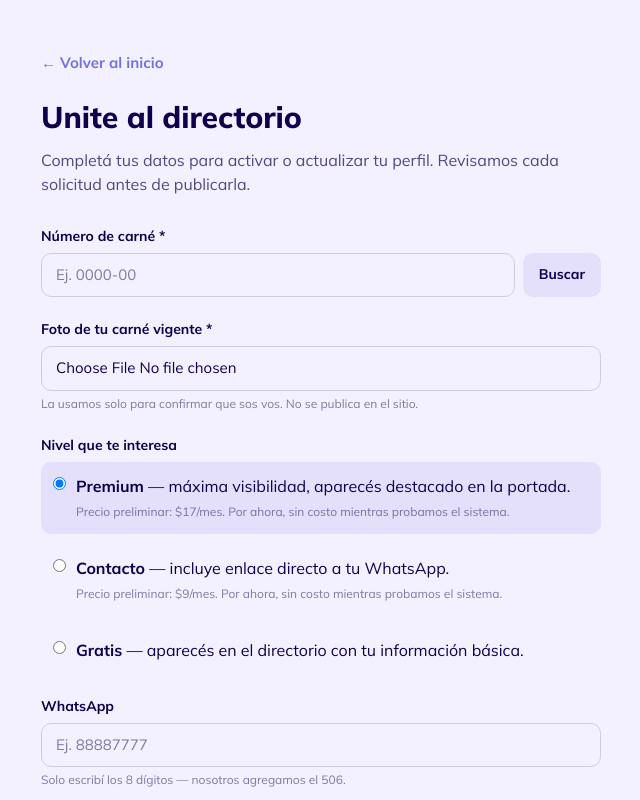
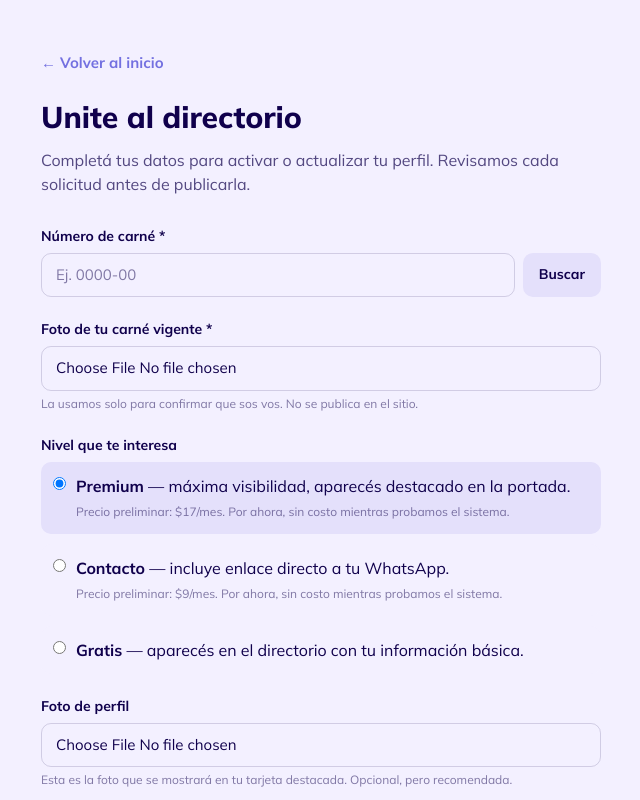
Before and after one commit to Cubujuqui/ncr-directory, a Next.js app: page /unirme in a window 1280 px wide. Shown: the top 800 px of the page, without its empty margins (319-959 px from the left). Built offline with nearby package versions, Linux system fonts and the light colour scheme; no server answers.

Commit message:
add premium profile photo upload, show both photos on admin review page, make carne photo clickable to expand

```diff
--- a/app/admin/page.tsx
+++ b/app/admin/page.tsx
@@ -44,11 +44,24 @@ export default async function AdminPage() {
         <div style={{ display: 'flex', flexDirection: 'column', gap: '20px' }}>
           {solicitudesConFoto.map((s) => (
             <div key={s.id} style={{ background: '#fff', borderRadius: '16px', padding: '22px', boxShadow: '0 4px 14px rgba(16,0,76,0.06)' }}>
-              <div style={{ display: 'flex', gap: '20px' }}>
-                {s.fotoUrlFirmada && (
-                  // eslint-disable-next-line @next/next/no-img-element
-                  <img src={s.fotoUrlFirmada} alt="Carné" style={{ width: '140px', height: '140px', objectFit: 'cover', borderRadius: '10px', flexShrink: 0 }} />
-                )}
+<div style={{ display: 'flex', gap: '20px' }}>
+                <div style={{ display: 'flex', flexDirection: 'column', gap: '10px', flexShrink: 0 }}>
+{s.fotoUrlFirmada && (
+                    <div>
+                      <p style={{ fontSize: '11px', fontWeight: 700, color: 'rgba(16,0,76,0.5)', margin: '0 0 4px' }}>Carné (verificación)</p>
+                      <a href={s.fotoUrlFirmada} target="_blank" rel="noopener noreferrer">
+                        {/* eslint-disable-next-line @next/next/no-img-element */}
+                        <img src={s.fotoUrlFirmada} alt="Carné" style={{ width: '140px', height: '140px', objectFit: 'cover', borderRadius: '10px', cursor: 'zoom-in' }} />
+                      </a>
+                    </div>
+                  )}                  {s.foto_url && (
+                    <div>
+                      <p style={{ fontSize: '11px', fontWeight: 700, color: 'rgba(16,0,76,0.5)', margin: '0 0 4px' }}>Foto de perfil (pública)</p>
+                      {/* eslint-disable-next-line @next/next/no-img-element */}
+                      <img src={s.foto_url} alt="Foto de perfil" style={{ width: '140px', height: '140px', objectFit: 'cover', borderRadius: '10px' }} />
+                    </div>
+                  )}
+                </div>
                 <div style={{ flex: 1 }}>
                   <p style={{ fontWeight: 800, fontSize: '17px', margin: '0 0 4px' }}>Carné {s.carne}</p>
                   <p style={{ fontSize: '13px', color: 'rgba(16,0,76,0.5)', margin: '0 0 10px' }}>
--- a/app/unirme/page.tsx
+++ b/app/unirme/page.tsx
@@ -15,7 +15,8 @@ export default function Unirme() {
   const [usarNombreCPN, setUsarNombreCPN] = useState(true);
 
   const [fotoCarne, setFotoCarne] = useState<File | null>(null);
-
+  const [fotoPerfil, setFotoPerfil] = useState<File | null>(null);
+  const [tier, setTier] = useState('premium');
   async function buscarNombre() {
     if (!carneValor.trim()) return;
     setBuscando(true);
@@ -86,7 +87,7 @@ const nombresCanal: Record<string, string> = {
     const extension = fotoCarne.name.split('.').pop();
     const rutaFoto = `${carne}-${Date.now()}.${extension}`;
 
-    const { error: errorSubida } = await supabase.storage
+const { error: errorSubida } = await supabase.storage
       .from('carnes-verificacion')
       .upload(rutaFoto, fotoCarne);
 
@@ -97,8 +98,27 @@ const nombresCanal: Record<string, string> = {
       return;
     }
 
-    const { error } = await supabase.from('solicitudes').insert({
-      carne,
+    let fotoPerfilUrl: string | null = null;
+    if (tier === 'premium' && fotoPerfil) {
+      const extensionPerfil = fotoPerfil.name.split('.').pop();
+      const rutaFotoPerfil = `${carne}-${Date.now()}.${extensionPerfil}`;
+
+      const { error: errorSubidaPerfil } = await supabase.storage
+        .from('fotos-perfil')
+        .upload(rutaFotoPerfil, fotoPerfil);
+
+      if (errorSubidaPerfil) {
+        setEstado('error');
+        setErrorMsg('No pudimos subir tu foto de perfil. Intentá de nuevo.');
+        console.error(errorSubidaPerfil);
+        return;
+      }
+
+      const { data: urlData } = supabase.storage.from('fotos-perfil').getPublicUrl(rutaFotoPerfil);
+      fotoPerfilUrl = urlData.publicUrl;
+    }
+
+    const { error } = await supabase.from('solicitudes').insert({      carne,
       nombre_preferido: nombrePreferido,
       tier: data.get('tier') as string,
 whatsapp: (() => {
@@ -118,8 +138,8 @@ email: (data.get('email') as string || '').trim() || null,
       referido_timestamp: referidoPor ? new Date().toISOString() : null,
       consentimiento: true,
       carne_foto_url: rutaFoto,
+      foto_url: fotoPerfilUrl,
     });
-
     if (error) {
       setEstado('error');
       setErrorMsg('Hubo un problema al enviar el formulario. Intentá de nuevo en un momento.');
@@ -229,29 +249,40 @@ email: (data.get('email') as string || '').trim() || null,
             <label style={labelStyle}>Nivel que te interesa</label>
             <div style={{ display: 'flex', flexDirection: 'column', gap: '10px' }}>
               <label style={{ display: 'flex', gap: '10px', background: '#E4E0FB', borderRadius: '10px', padding: '12px', alignItems: 'flex-start' }}>
-                <input type="radio" name="tier" value="premium" defaultChecked style={{ marginTop: '3px' }} />
-                <span>
+<input type="radio" name="tier" value="premium" checked={tier === 'premium'} onChange={() => setTier('premium')} style={{ marginTop: '3px' }} />                <span>
                   <strong>Premium</strong> — máxima visibilidad, aparecés destacado en la portada.
                   <br />
                   <span style={helpStyle}>Precio preliminar: $17/mes. Por ahora, sin costo mientras probamos el sistema.</span>
                 </span>
               </label>
               <label style={{ display: 'flex', gap: '10px', background: '#F3F0FF', borderRadius: '10px', padding: '12px', alignItems: 'flex-start' }}>
-                <input type="radio" name="tier" value="contact" style={{ marginTop: '3px' }} />
-                <span>
+<input type="radio" name="tier" value="contact" checked={tier === 'contact'} onChange={() => setTier('contact')} style={{ marginTop: '3px' }} />                <span>
                   <strong>Contacto</strong> — incluye enlace directo a tu WhatsApp.
                   <br />
                   <span style={helpStyle}>Precio preliminar: $9/mes. Por ahora, sin costo mientras probamos el sistema.</span>
                 </span>
               </label>
               <label style={{ display: 'flex', gap: '10px', background: '#F3F0FF', borderRadius: '10px', padding: '12px', alignItems: 'flex-start' }}>
-                <input type="radio" name="tier" value="free" style={{ marginTop: '3px' }} />
+<input type="radio" name="tier" value="free" checked={tier === 'free'} onChange={() => setTier('free')} style={{ marginTop: '3px' }} />
                 <span>
                   <strong>Gratis</strong> — aparecés en el directorio con tu información básica.
                 </span>
               </label>
             </div>
           </div>
+
+          {tier === 'premium' && (
+            <div style={sectionStyle}>
+              <label style={labelStyle}>Foto de perfil</label>
+              <input
+                type="file"
+                accept="image/*"
+                onChange={(e) => setFotoPerfil(e.target.files?.[0] || null)}
+                style={inputStyle}
+              />
+              <p style={helpStyle}>Esta es la foto que se mostrará en tu tarjeta destacada. Opcional, pero recomendada.</p>
+            </div>
+          )}
 
  <div style={sectionStyle}>
             <label style={labelStyle}>WhatsApp</label>
```
